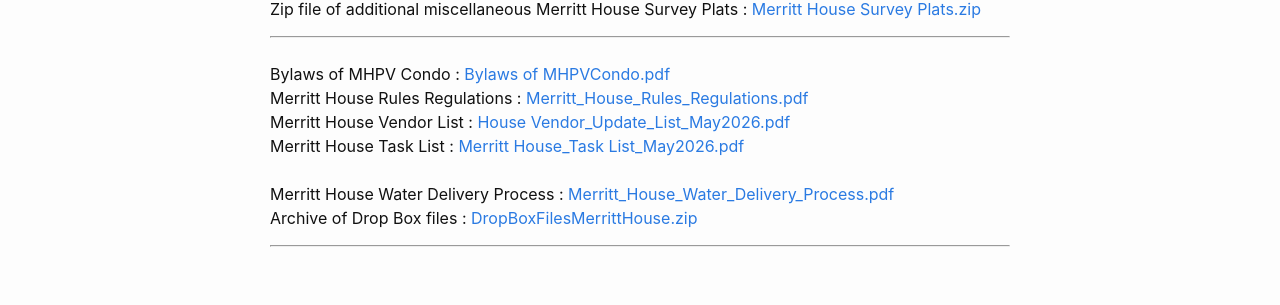
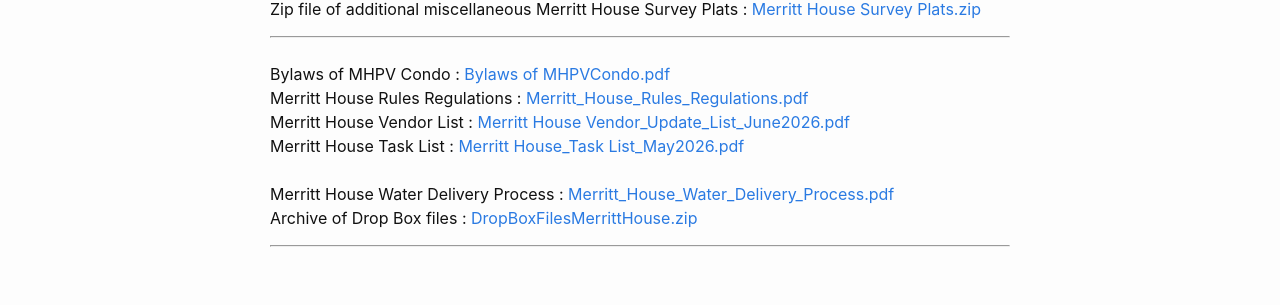
Before and after one commit to rsabec/merritthouse, a Jekyll site: the page built from downloads.markdown, in a window 1280 px wide. Shown: the part 716-1021 px from the top of the page. Built offline with Jekyll 4.4.1, drawn with Linux system fonts in a browser that asks for light colours.

Commit message:
vendor update june
update pdf

```diff
--- a/downloads.markdown
+++ b/downloads.markdown
@@ -29,7 +29,7 @@
 <a href="https://drive.google.com/file/d/1XmUvGLXyRZUH7qrozJWqAmRKKuQxwsI4/view?usp=sharing" download>Merritt_House_Rules_Regulations.pdf</a>
 <br>
 Merritt House Vendor List :
-<a href="https://drive.google.com/file/d/1aFt0U53LcrxwJjpaITqiNCrYD9GYInLN/view?usp=drive_link" download>House Vendor_Update_List_May2026.pdf</a>
+<a href="https://drive.google.com/file/d/11IXcQQ7Pbr_97-d7LUTMm8eIcrxwUewk/view?usp=drive_link" download>Merritt House Vendor_Update_List_June2026.pdf</a>
 <br>
 Merritt House Task List :
 <a href="https://drive.google.com/file/d/1Z6Rugwcozk0wHqr-Di8DMu83wGY9CWNE/view?usp=sharing" download>Merritt House_Task List_May2026.pdf</a>
```
